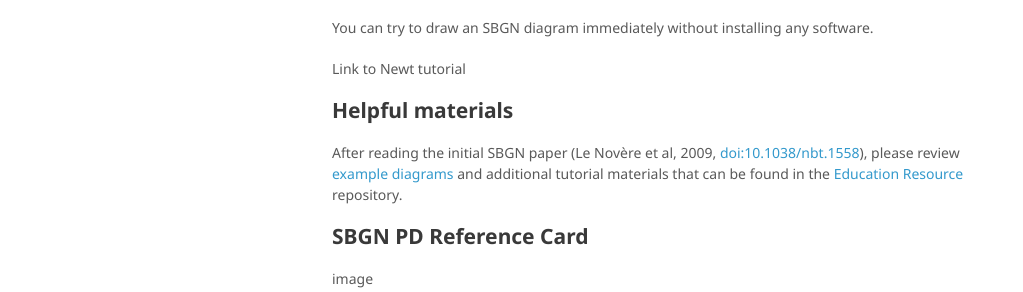
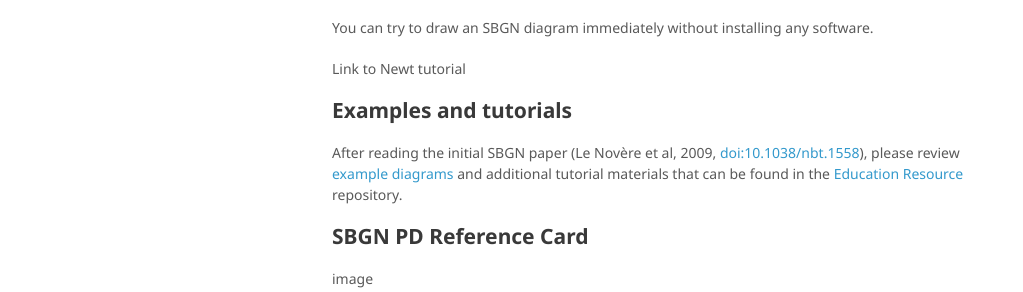
Before and after one commit to sbgn/sbgn, a Jekyll site: the page built from docs/learning_sbgn.md, in a window 1280 px wide and 1320 px high. Shown: the part 961-1253 px from the top of the window, without its empty margins (128-1151 px from the left). Built offline with Jekyll 4.4.1, drawn with Linux system fonts in a browser that asks for light colours; nearby versions of some CDN libraries.

Commit message:
Update learning_sbgn.md

```diff
--- a/docs/learning_sbgn.md
+++ b/docs/learning_sbgn.md
@@ -40,7 +40,7 @@ image | Translation
 
 Link to Newt tutorial
 
-## Helpful materials
+## Examples and tutorials
 
 After reading the initial SBGN paper (Le Novère et al, 2009, [doi:10.1038/nbt.1558](https://dx.doi.org/10.1038/nbt.1558)), please review [example diagrams](/examples) and additional tutorial materials that can be found in the [Education Resource](https://github.com/sbgn/educational-resources) repository.
 
```
